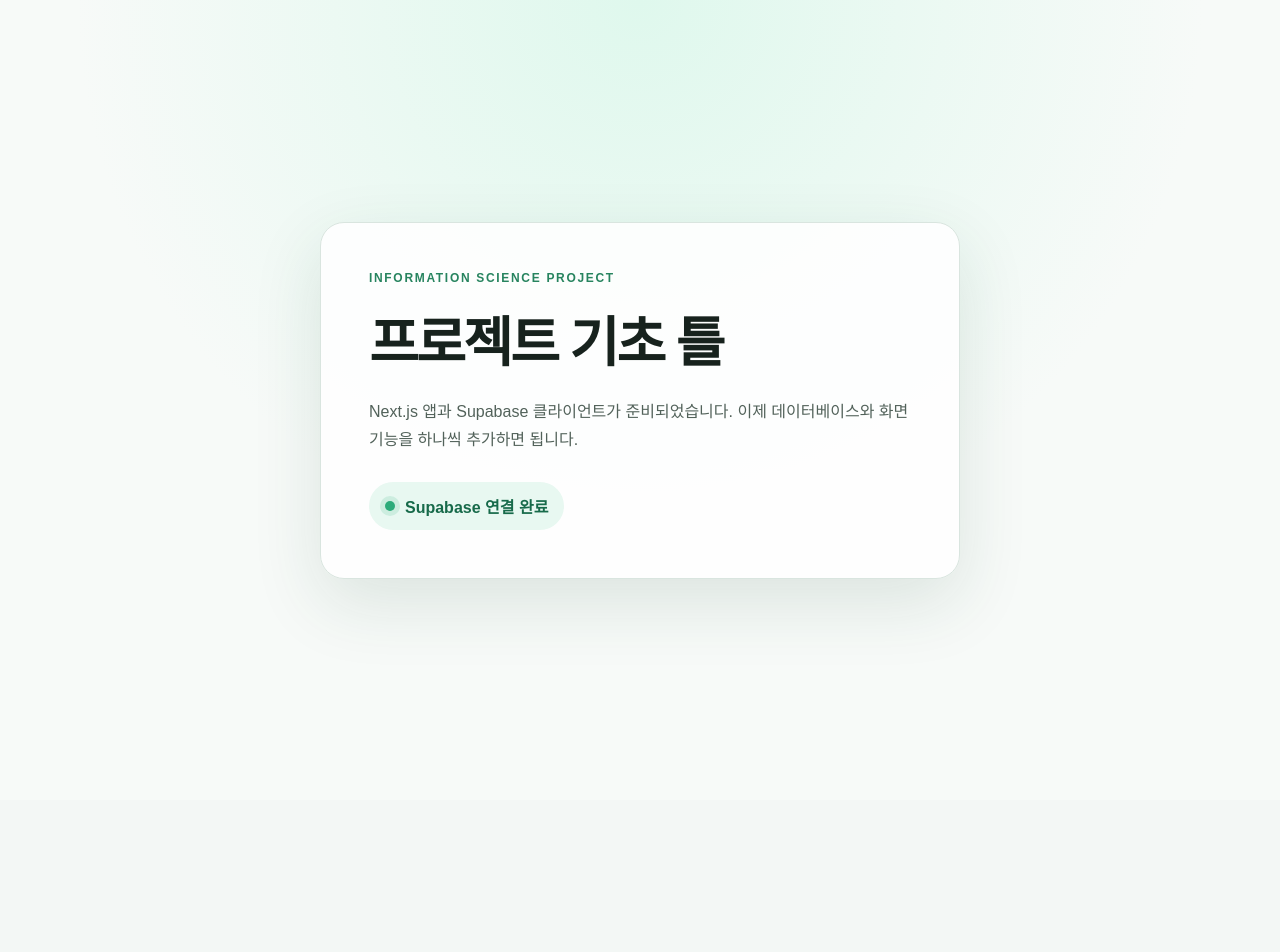
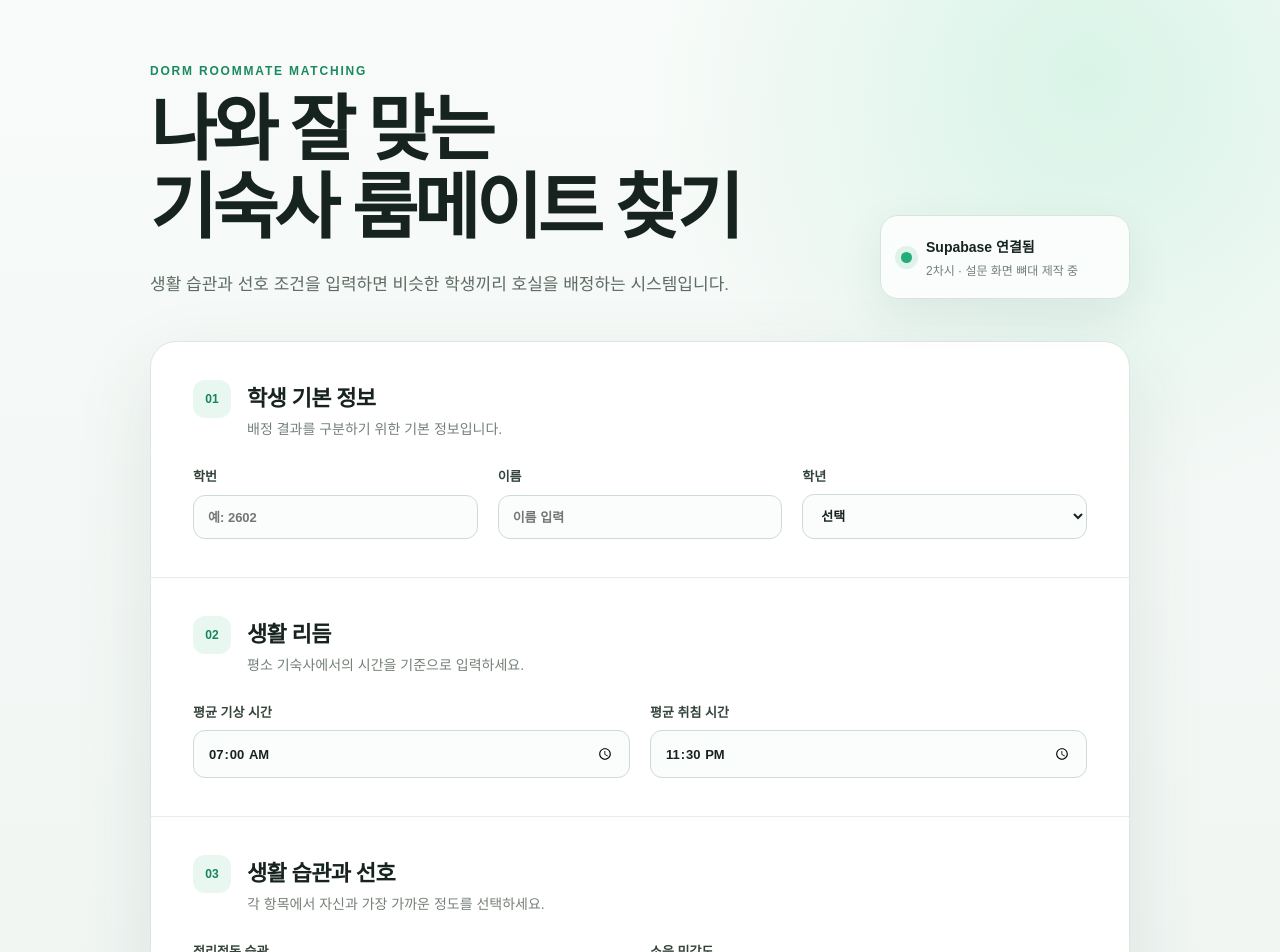
Before and after one commit to ochileon09/ipo-projects, a Next.js app: page / in a window 1280 px wide. Shown: the top 952 px of the page. Before the commit the page ends 800 px from the top, so only its background shows below. Built offline with nearby package versions, Linux system fonts and the light colour scheme; no server answers.

Commit message:
Build roommate survey form layout

```diff
--- a/app/globals.css
+++ b/app/globals.css
@@ -1,62 +1,34 @@
-:root {
-  color-scheme: light;
-  font-family: Arial, "Noto Sans KR", sans-serif;
-  background: #f3f7f5;
-  color: #17221d;
-}
-
+:root { color-scheme: light; font-family: Arial, "Noto Sans KR", sans-serif; background: #f4f7f5; color: #17231e; }
 * { box-sizing: border-box; }
-
 body { margin: 0; }
-
-main {
-  min-height: 100vh;
-  display: grid;
-  place-items: center;
-  padding: 24px;
-  background: radial-gradient(circle at top, #dff8ed, #f7faf8 55%);
-}
-
-.card {
-  width: min(640px, 100%);
-  padding: 48px;
-  border: 1px solid #d9e5df;
-  border-radius: 24px;
-  background: rgba(255, 255, 255, 0.88);
-  box-shadow: 0 24px 70px rgba(22, 75, 53, 0.12);
-}
-
-.eyebrow {
-  margin: 0 0 14px;
-  color: #27845f;
-  font-size: 12px;
-  font-weight: 700;
-  letter-spacing: 0.14em;
-}
-
-h1 { margin: 0; font-size: clamp(32px, 6vw, 54px); letter-spacing: -0.05em; }
-
-.description { margin: 20px 0 28px; color: #52625a; line-height: 1.75; }
-
-.status {
-  display: inline-flex;
-  align-items: center;
-  gap: 10px;
-  padding: 12px 16px;
-  border-radius: 999px;
-  background: #e8f8f1;
-  color: #176a4a;
-  font-weight: 700;
-}
-
-.status span {
-  width: 10px;
-  height: 10px;
-  border-radius: 50%;
-  background: #2cab7a;
-  box-shadow: 0 0 0 5px rgba(44, 171, 122, 0.15);
-}
-
-@media (max-width: 560px) {
-  .card { padding: 32px 24px; }
-}
+button, input, select, textarea { font: inherit; }
+main { min-height: 100vh; padding: 64px 24px 96px; background: radial-gradient(circle at 85% 5%, rgba(79,214,155,.18), transparent 27rem), linear-gradient(180deg, #f8fbf9, #edf3f0); }
+.hero, .survey { width: min(980px, 100%); margin-inline: auto; }
+.hero { display: flex; align-items: flex-end; justify-content: space-between; gap: 40px; margin-bottom: 42px; }
+.hero-copy { max-width: 690px; }
+.eyebrow { margin: 0 0 14px; color: #1b8a60; font-size: 12px; font-weight: 800; letter-spacing: .15em; }
+h1 { margin: 0; font-size: clamp(40px, 7vw, 72px); line-height: 1.08; letter-spacing: -.06em; }
+.lead { max-width: 600px; margin: 22px 0 0; color: #5d6c64; font-size: 17px; line-height: 1.75; }
+.hero-card { min-width: 250px; display: flex; gap: 14px; align-items: center; padding: 20px; border: 1px solid #d7e5de; border-radius: 18px; background: rgba(255,255,255,.82); box-shadow: 0 15px 45px rgba(25,68,49,.08); }
+.hero-card strong { font-size: 14px; }
+.hero-card p { margin: 5px 0 0; color: #738078; font-size: 12px; }
+.status-dot { width: 11px; height: 11px; flex: 0 0 auto; border-radius: 50%; background: #25ad78; box-shadow: 0 0 0 6px rgba(37,173,120,.13); }
+.survey { overflow: hidden; border: 1px solid #dce7e1; border-radius: 26px; background: #fff; box-shadow: 0 28px 80px rgba(32,71,53,.10); }
+.form-section { padding: 38px 42px; border-bottom: 1px solid #e7eeea; }
+.section-heading { display: flex; gap: 16px; margin-bottom: 28px; }
+.section-heading > span { display: grid; place-items: center; width: 38px; height: 38px; border-radius: 12px; background: #e8f7f0; color: #16855b; font-size: 12px; font-weight: 800; }
+.section-heading h2 { margin: 0 0 6px; font-size: 22px; letter-spacing: -.03em; }
+.section-heading p { margin: 0; color: #758078; font-size: 14px; }
+.grid { display: grid; gap: 20px; }
+.three-columns { grid-template-columns: repeat(3, 1fr); }
+.two-columns { grid-template-columns: repeat(2, 1fr); }
+label { display: grid; gap: 9px; color: #34443b; font-size: 13px; font-weight: 700; }
+input, select, textarea { width: 100%; border: 1px solid #cedbd4; border-radius: 12px; padding: 13px 14px; background: #fbfdfc; color: #17231e; outline: none; }
+input:focus, select:focus, textarea:focus { border-color: #35a979; box-shadow: 0 0 0 4px rgba(53,169,121,.11); }
+textarea { resize: vertical; }
+.wide-label { margin-top: 20px; }
+.form-footer { display: flex; align-items: center; justify-content: space-between; gap: 24px; padding: 28px 42px; background: #f8fbf9; }
+.form-footer p { margin: 0; color: #6b7871; font-size: 13px; line-height: 1.55; }
+button { flex: 0 0 auto; border: 0; border-radius: 12px; padding: 14px 22px; background: #187e59; color: #fff; font-weight: 800; cursor: pointer; }
+button:hover { background: #126846; }
+@media (max-width: 760px) { main { padding: 40px 16px 70px; } .hero { align-items: stretch; flex-direction: column; } .hero-card { min-width: 0; } .form-section { padding: 30px 22px; } .three-columns, .two-columns { grid-template-columns: 1fr; } .form-footer { align-items: stretch; flex-direction: column; padding: 24px 22px; } button { width: 100%; } }
--- a/app/page.tsx
+++ b/app/page.tsx
@@ -1,34 +1,73 @@
 "use client";
 
-import { useEffect, useState } from "react";
+import { FormEvent, useEffect, useState } from "react";
 import { supabase } from "@/lib/supabase/client";
 
 export default function Home() {
-  const [status, setStatus] = useState("연결 확인 중...");
+  const [connection, setConnection] = useState("연결 확인 중");
+  const [notice, setNotice] = useState("");
 
   useEffect(() => {
     async function checkConnection() {
       const { error } = await supabase.auth.getSession();
-      setStatus(error ? `연결 오류: ${error.message}` : "Supabase 연결 완료");
+      setConnection(error ? "연결 확인 필요" : "Supabase 연결됨");
     }
-
     void checkConnection();
   }, []);
 
+  function handleSubmit(event: FormEvent<HTMLFormElement>) {
+    event.preventDefault();
+    setNotice("설문 화면 뼈대가 정상 작동합니다. 데이터 저장은 다음 차시에 연결합니다.");
+  }
+
   return (
     <main>
-      <section className="card">
-        <p className="eyebrow">INFORMATION SCIENCE PROJECT</p>
-        <h1>프로젝트 기초 틀</h1>
-        <p className="description">
-          Next.js 앱과 Supabase 클라이언트가 준비되었습니다. 이제 데이터베이스와
-          화면 기능을 하나씩 추가하면 됩니다.
-        </p>
-        <div className="status" role="status">
-          <span aria-hidden="true" />
-          {status}
+      <header className="hero">
+        <div className="hero-copy">
+          <p className="eyebrow">DORM ROOMMATE MATCHING</p>
+          <h1>나와 잘 맞는<br />기숙사 룸메이트 찾기</h1>
+          <p className="lead">생활 습관과 선호 조건을 입력하면 비슷한 학생끼리 호실을 배정하는 시스템입니다.</p>
         </div>
-      </section>
+        <div className="hero-card" aria-label="개발 현황">
+          <span className="status-dot" />
+          <div><strong>{connection}</strong><p>2차시 · 설문 화면 뼈대 제작 중</p></div>
+        </div>
+      </header>
+
+      <form className="survey" onSubmit={handleSubmit}>
+        <section className="form-section">
+          <div className="section-heading"><span>01</span><div><h2>학생 기본 정보</h2><p>배정 결과를 구분하기 위한 기본 정보입니다.</p></div></div>
+          <div className="grid three-columns">
+            <label>학번<input name="studentId" placeholder="예: 2602" /></label>
+            <label>이름<input name="name" placeholder="이름 입력" /></label>
+            <label>학년<select name="grade" defaultValue=""><option value="" disabled>선택</option><option>1학년</option><option>2학년</option><option>3학년</option></select></label>
+          </div>
+        </section>
+
+        <section className="form-section">
+          <div className="section-heading"><span>02</span><div><h2>생활 리듬</h2><p>평소 기숙사에서의 시간을 기준으로 입력하세요.</p></div></div>
+          <div className="grid two-columns">
+            <label>평균 기상 시간<input type="time" name="wakeTime" defaultValue="07:00" /></label>
+            <label>평균 취침 시간<input type="time" name="sleepTime" defaultValue="23:30" /></label>
+          </div>
+        </section>
+
+        <section className="form-section">
+          <div className="section-heading"><span>03</span><div><h2>생활 습관과 선호</h2><p>각 항목에서 자신과 가장 가까운 정도를 선택하세요.</p></div></div>
+          <div className="grid two-columns">
+            <label>정리정돈 습관<select name="tidiness" defaultValue=""><option value="" disabled>선택</option><option>매우 깔끔하게 유지</option><option>보통</option><option>크게 신경 쓰지 않음</option></select></label>
+            <label>소음 민감도<select name="noise" defaultValue=""><option value="" disabled>선택</option><option>작은 소리에도 민감함</option><option>보통</option><option>소음에 둔감함</option></select></label>
+            <label>선호 실내 온도<input type="number" name="temperature" min="18" max="28" placeholder="예: 23" /></label>
+            <label>룸메이트 희망 사항<input name="roommatePreference" placeholder="선택 입력" /></label>
+          </div>
+          <label className="wide-label">방 위치 배려가 필요한 신체적 사유<textarea name="accessibility" rows={3} placeholder="없으면 비워 두어도 됩니다." /></label>
+        </section>
+
+        <div className="form-footer">
+          <p>{notice || "현재는 화면 구조를 확인하는 단계이며, 입력 내용은 아직 저장되지 않습니다."}</p>
+          <button type="submit">입력 화면 확인</button>
+        </div>
+      </form>
     </main>
   );
 }
```
